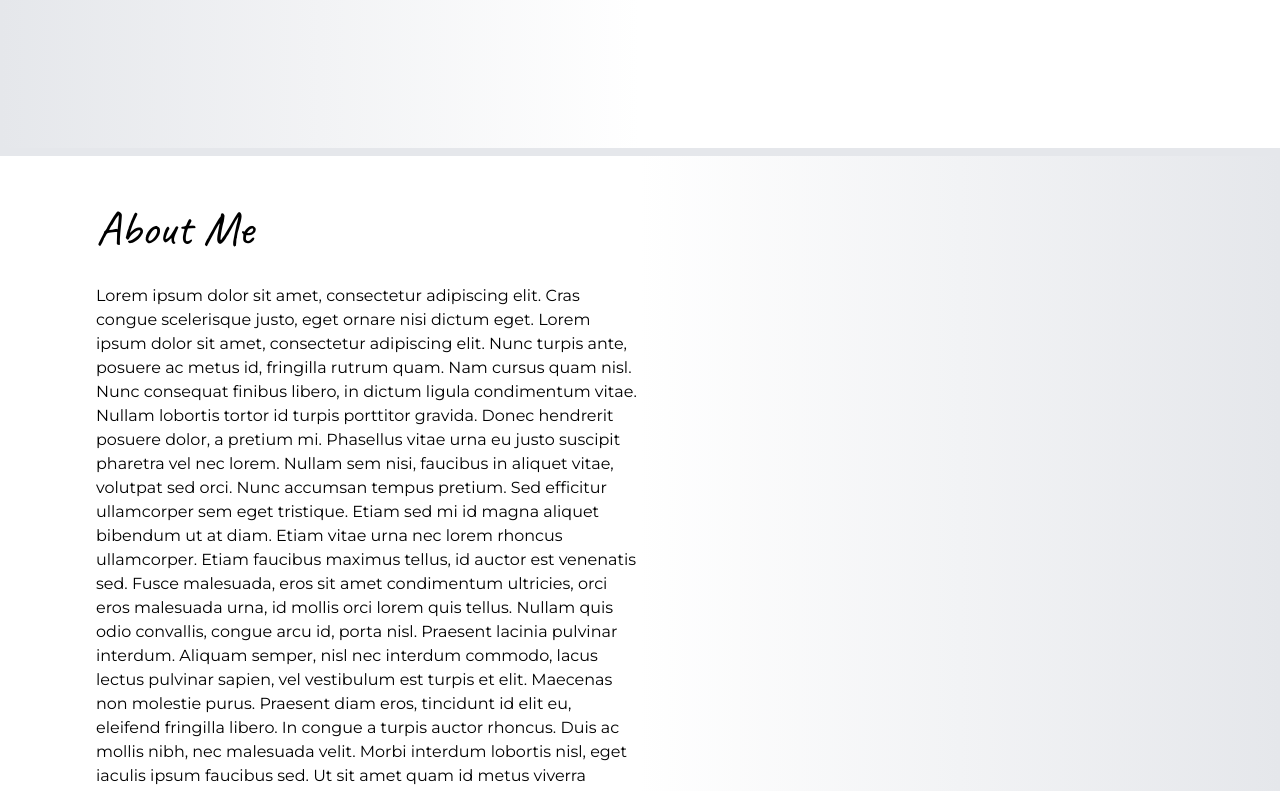
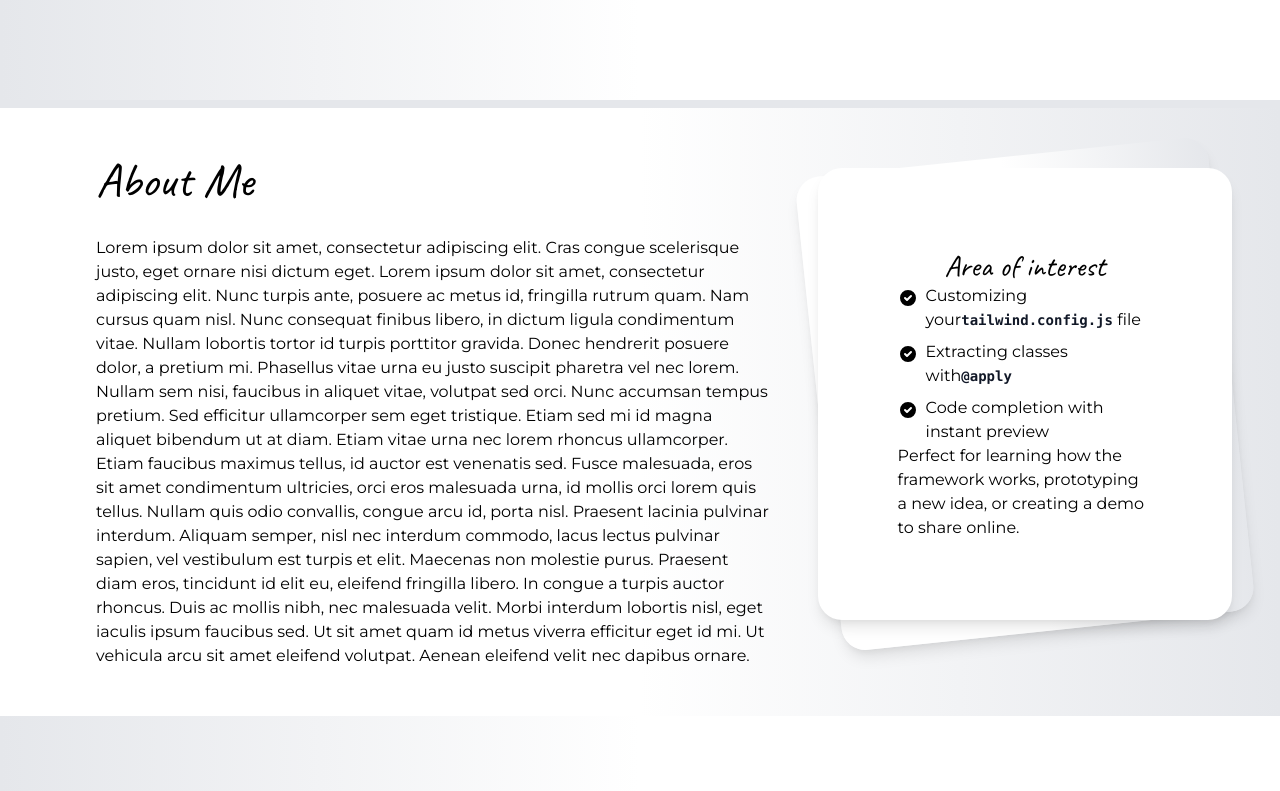
Before and after one commit to dasdib/myprofile, a Gatsby site: page / in a window 1280 px wide. Shown: the part 780-1571 px from the top of the page. Built offline with nearby package versions, Linux system fonts and the light colour scheme; Gatsby itself is replaced by a stand-in of ours.

Commit message:
Update styling on About us

```diff
--- a/src/pages/index.js
+++ b/src/pages/index.js
@@ -11,9 +11,9 @@ const IndexPage = ({ data }) => (
   <Layout>
     <section
       id="home"
-      className="h-4/5 px-12 pb-12 sm:pb-12 bg-gradient-to-r from-gray-200 via-white to-white border-b-8 border-gray-200"
+      className="h-4/5 px-12 bg-gradient-to-r from-gray-200 via-white to-white border-b-8 border-gray-200"
     >
-      <div class="min-h-screen flex flex-col ">
+      <div class="min-h-screen flex flex-col pb-6 sm:pb-6">
         <div class="px-4 py-5 bg-white shadow-lg sm:rounded-b-3xl sm:p-5">
           <div className="flex">
             <div className="flex-1 px-10 py-14 sm:py-14 sm:px-10 ">
@@ -49,7 +49,7 @@ const IndexPage = ({ data }) => (
       className="h-4/5 px-12 py-12 bg-gradient-to-r from-white via-white to-gray-200"
     >
       <div className="flex">
-        <div className="flex-1 px-12 sm:px-12 ">
+        <div className="flex-w-65 px-12 sm:px-12 ">
           <h1 className="text-5xl">About Me</h1>
           <p className="pt-8">
             Lorem ipsum dolor sit amet, consectetur adipiscing elit. Cras congue
@@ -76,7 +76,81 @@ const IndexPage = ({ data }) => (
             amet eleifend volutpat. Aenean eleifend velit nec dapibus ornare.
           </p>
         </div>
-        <div className="flex-1 text-left"></div>
+        <div className="flex-w-35 ">
+          <div class="relative py-3 sm:max-w-xl sm:mx-auto">
+            <div class="absolute inset-0 bg-gradient-to-r from-cyan-400 to-light-blue-500 shadow-lg transform -skew-y-6 sm:skew-y-0 sm:-rotate-6 sm:rounded-3xl"></div>
+            <div class="relative px-4 py-10 bg-white shadow-lg sm:rounded-3xl sm:p-20">
+              <div class="max-w-md mx-auto">
+                <h1 className="text-3xl text-center">Area of interest</h1>
+                <ul class="list-disc space-y-2">
+                  <li class="flex items-start">
+                    <span class="h-6 flex items-center sm:h-7">
+                      <svg
+                        class="flex-shrink-0 h-5 w-5 text-cyan-500"
+                        viewBox="0 0 20 20"
+                        fill="currentColor"
+                      >
+                        <path
+                          fill-rule="evenodd"
+                          d="M10 18a8 8 0 100-16 8 8 0 000 16zm3.707-9.293a1 1 0 00-1.414-1.414L9 10.586 7.707 9.293a1 1 0 00-1.414 1.414l2 2a1 1 0 001.414 0l4-4z"
+                          clip-rule="evenodd"
+                        />
+                      </svg>
+                    </span>
+                    <p class="ml-2">
+                      Customizing your
+                      <code class="text-sm font-bold text-gray-900">
+                        tailwind.config.js
+                      </code>{" "}
+                      file
+                    </p>
+                  </li>
+                  <li class="flex items-start">
+                    <span class="h-6 flex items-center sm:h-7">
+                      <svg
+                        class="flex-shrink-0 h-5 w-5 text-cyan-500"
+                        viewBox="0 0 20 20"
+                        fill="currentColor"
+                      >
+                        <path
+                          fill-rule="evenodd"
+                          d="M10 18a8 8 0 100-16 8 8 0 000 16zm3.707-9.293a1 1 0 00-1.414-1.414L9 10.586 7.707 9.293a1 1 0 00-1.414 1.414l2 2a1 1 0 001.414 0l4-4z"
+                          clip-rule="evenodd"
+                        />
+                      </svg>
+                    </span>
+                    <p class="ml-2">
+                      Extracting classes with
+                      <code class="text-sm font-bold text-gray-900">
+                        @apply
+                      </code>
+                    </p>
+                  </li>
+                  <li class="flex items-start">
+                    <span class="h-6 flex items-center sm:h-7">
+                      <svg
+                        class="flex-shrink-0 h-5 w-5 text-cyan-500"
+                        viewBox="0 0 20 20"
+                        fill="currentColor"
+                      >
+                        <path
+                          fill-rule="evenodd"
+                          d="M10 18a8 8 0 100-16 8 8 0 000 16zm3.707-9.293a1 1 0 00-1.414-1.414L9 10.586 7.707 9.293a1 1 0 00-1.414 1.414l2 2a1 1 0 001.414 0l4-4z"
+                          clip-rule="evenodd"
+                        />
+                      </svg>
+                    </span>
+                    <p class="ml-2">Code completion with instant preview</p>
+                  </li>
+                </ul>
+                <p>
+                  Perfect for learning how the framework works, prototyping a
+                  new idea, or creating a demo to share online.
+                </p>
+              </div>
+            </div>
+          </div>
+        </div>
       </div>
     </section>
     <section
--- a/tailwind.config.js
+++ b/tailwind.config.js
@@ -7,6 +7,16 @@ module.exports = {
     fontFamily: {
       montserrat: ["Montserrat", "sans-serif"],
       caveat: ["Caveat", "cursive"],
+    },
+    flex: {
+      1: "1 1 0%",
+      auto: "1 1 auto",
+      initial: "0 1 auto",
+      inherit: "inherit",
+      none: "none",
+      2: "2 2 0%",
+      "w-65": "1 1 65%",
+      "w-35": "1 1 35%",
     },
   },
   variants: {
```
